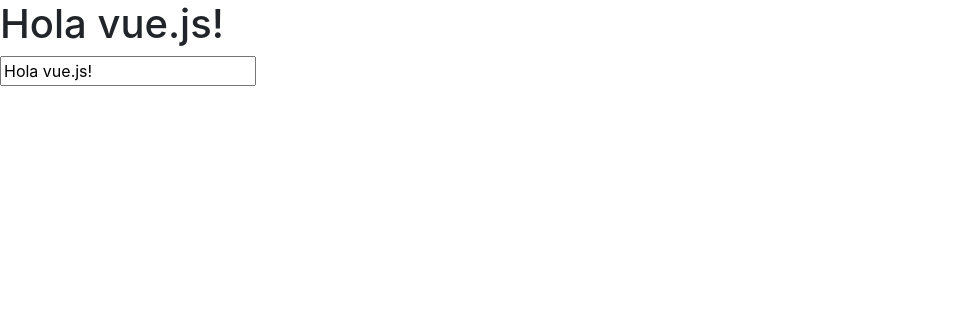
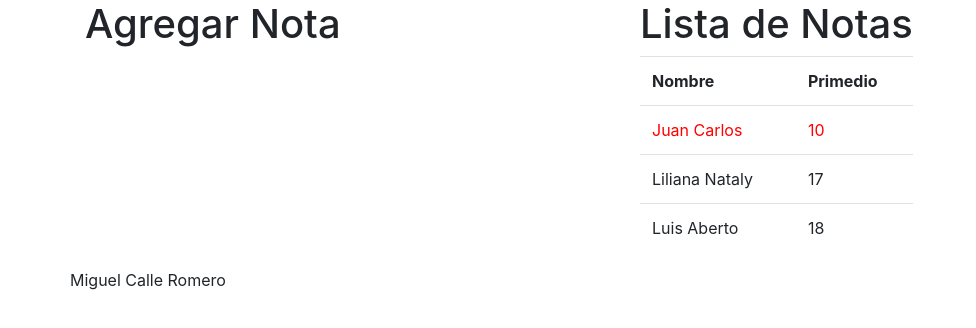
Before and after one commit to Mugucho/CursoVueJs, a plain HTML site: page index.html in a window 1280 px wide. Shown: the whole page, without its empty margins (0-976 px from the left). Drawn offline with nearby package versions, Linux system fonts and the light colour scheme.

Commit message:
Video 10

```diff
--- a/index.html
+++ b/index.html
@@ -7,8 +7,34 @@
 </head>
 <body>
 	<div id="app">
-		<h1 v-text="mensaje"></h1>
-		<input type="text" v-model="mensaje">
+		<div class ="container">
+			<div class="row">
+				<div class="col-md-6 col-xs-12">
+					<h1>Agregar Nota</h1>
+				</div>
+				<div class="col-med-6 col-xs-12">
+					<h1>Lista de Notas</h1>
+					<table class="table">
+						<tr>
+							<th>Nombre</th>
+							<th>Primedio</th>
+						</tr>
+						<tr v-for="item in lista" v-bind:style="item.estado==false?'color:red':''">
+							<td v-text="item.nombre">Luis</td>
+							<td v-text="item.promedio">15</td>
+						</tr>
+
+					</table>
+				</div>
+			</div>
+			<div class="row">
+				<div class="row-md-12 col-xs-12">
+					<p class="text-center">
+						Miguel Calle Romero
+					</p>
+				</div>
+			</div>
+		</div>
 	</div>
 
 </body>
--- a/js/principal.js
+++ b/js/principal.js
@@ -1,6 +1,10 @@
 var app = new Vue({
 	el : '#app',
 	data : {
-		mensaje: 'Hola vue.js!'
+		lista : [
+			{nombre: 'Juan Carlos', promedio: '10', estado: false},
+			{nombre: 'Liliana Nataly', promedio: '17', estado: true},
+			{nombre: 'Luis Aberto', promedio: '18', estado: true}
+		],
 	}
 })
```
